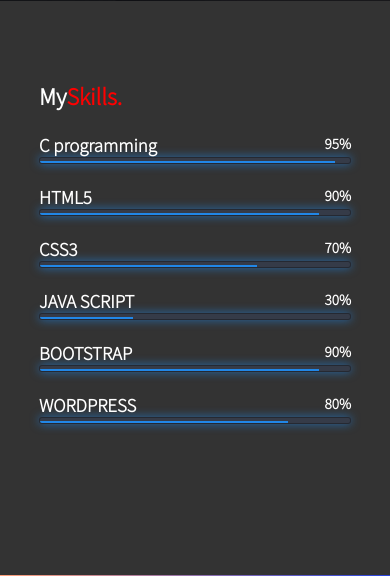
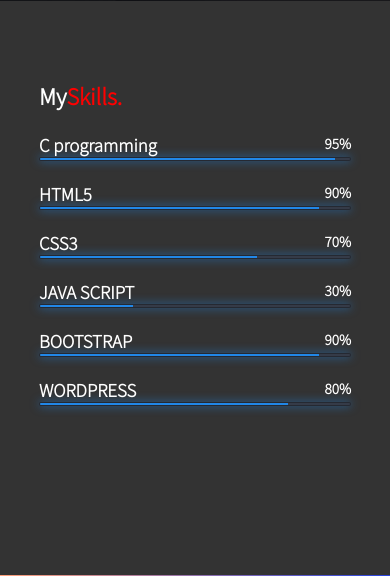
Before and after one commit to 9926830418/portfolio, a PHP site: page / in a window 390 px wide. Shown: the part 843-1419 px from the top of the page. Run offline with PHP 8.4, Linux system fonts and the light colour scheme; some libraries are stand-ins or nearby versions.

Commit message:
Update style.css

```diff
--- a/style.css
+++ b/style.css
@@ -613,7 +613,7 @@ display: none;
 		margin: 22px 0;
 	}
 	.bar{
-		padding-top: 3px;
+		padding-top: 0px;
 	}
 
 	#cv{
```
